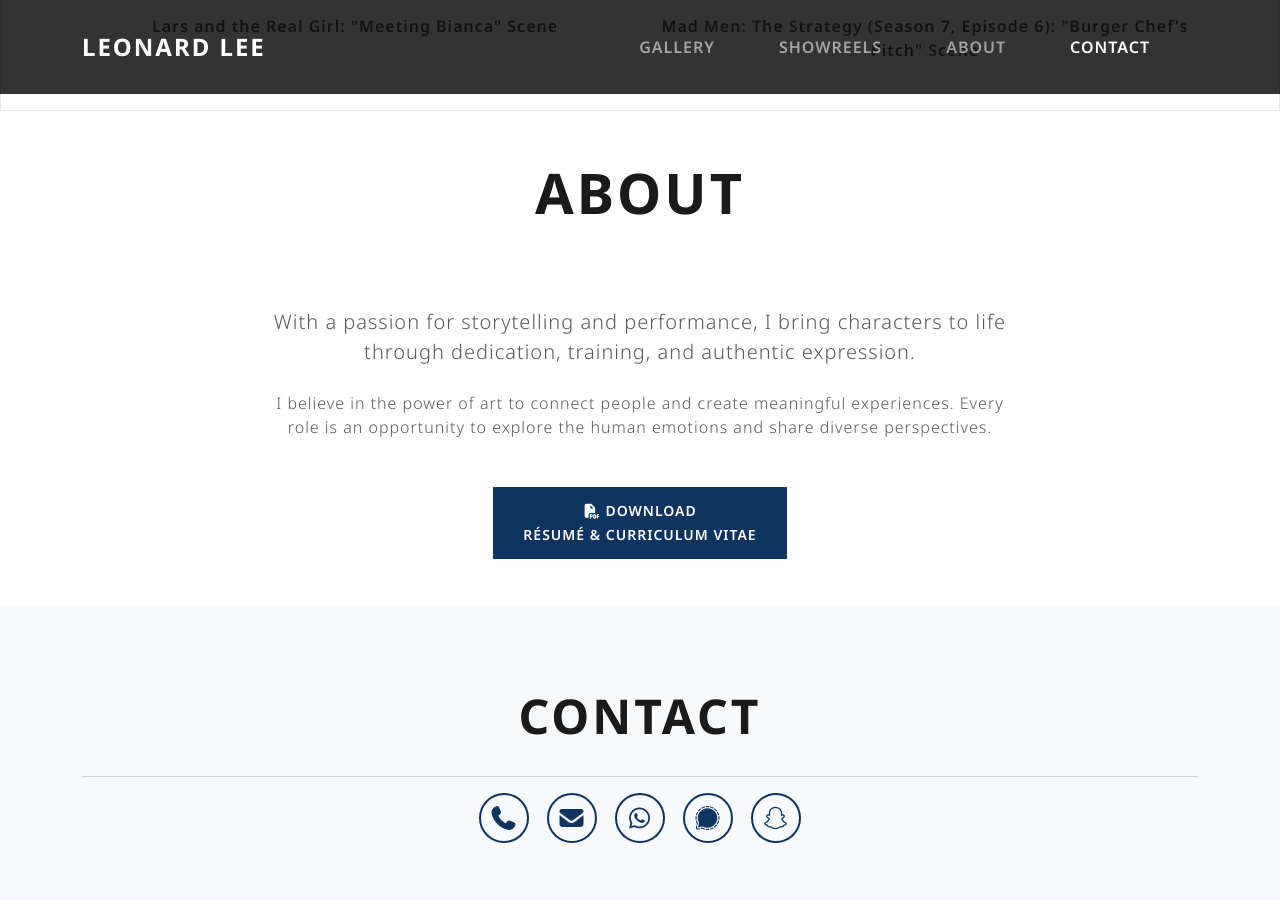
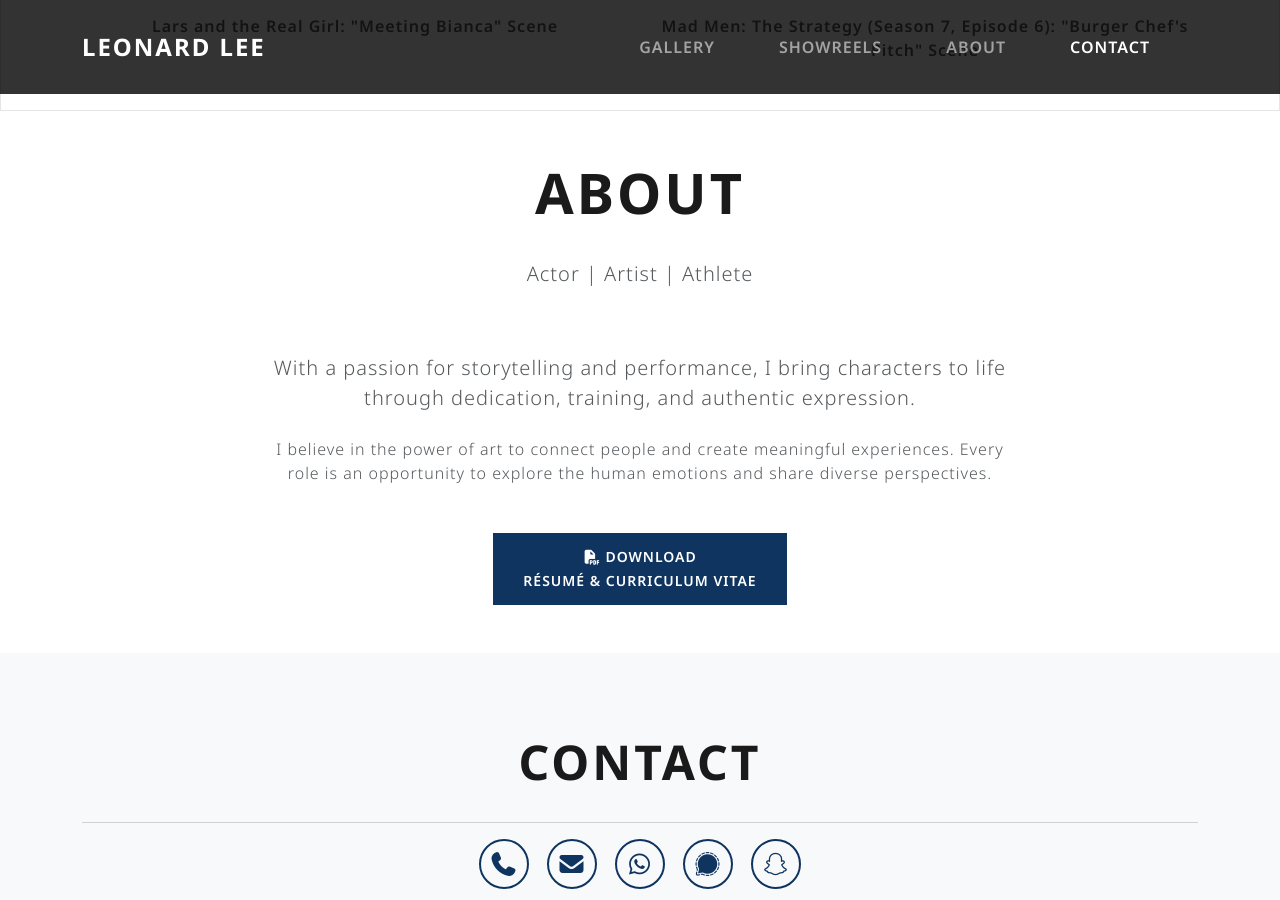
Before and after one commit to sheeeng/leonardlee-net, a Jekyll site: the page built from _posts/2025-07-14-randall-slavin.md, in a window 1280 px wide and 900 px high, scrolled down 2212 px. Built offline with Jekyll 4.4.1, drawn with Linux system fonts in a browser that asks for light colours; nearby versions of some CDN libraries; our own code applies the rules of GitHub Pages for plain Markdown files; some of the changed lines change nothing that is shown.

Commit message:
chore(about): edit description
Signed-off-by: Leonard Sheng Sheng Lee <305414+sheeeng@users.noreply.github.com>

```diff
--- a/_config.yml
+++ b/_config.yml
@@ -16,11 +16,11 @@
 title: "Leonard Lee"
 email: null
 description: >-
-  Write an awesome description for your new site here. You can edit this
-  line in _config.yml. It will appear in your document head meta (for
-  Google search results) and in your feed.xml site description.
-keywords: "leonard, actor, anorak, artist, athlete"
-skills: '' # "Analyzing schematics. Studying blueprints. Got the plans right here." # "Actor, Anorak, Artist, & Athlete"
+  Actor, artist, athlete and computer scientist based in Oslo, Norway. Leonard Lee bridges
+  the creative and technical worlds through storytelling, performance, and innovative
+  solutions. Passionate about connecting people through art and technology.
+keywords: "leonard, actor, artist, athlete, computer scientist, oslo, norway"
+skills: '' # "Analyzing schematics. Studying blueprints. Got the plans right here." # "Actor, Artist, & Athlete"
 meta_author: Leonard Lee
 
 # Google webmaster tools
--- a/_includes/about.html
+++ b/_includes/about.html
@@ -4,7 +4,7 @@
     <div class="row">
       <div class="col-12 text-center mb-5">
         <h2 class="display-4 fw-bold">About</h2>
-        <!-- <p class="lead">Actor | Anorak | Artist | Athlete</p> -->
+        <p class="lead">Actor | Artist | Athlete</p>
       </div>
     </div>
     <div class="row justify-content-center">
```
